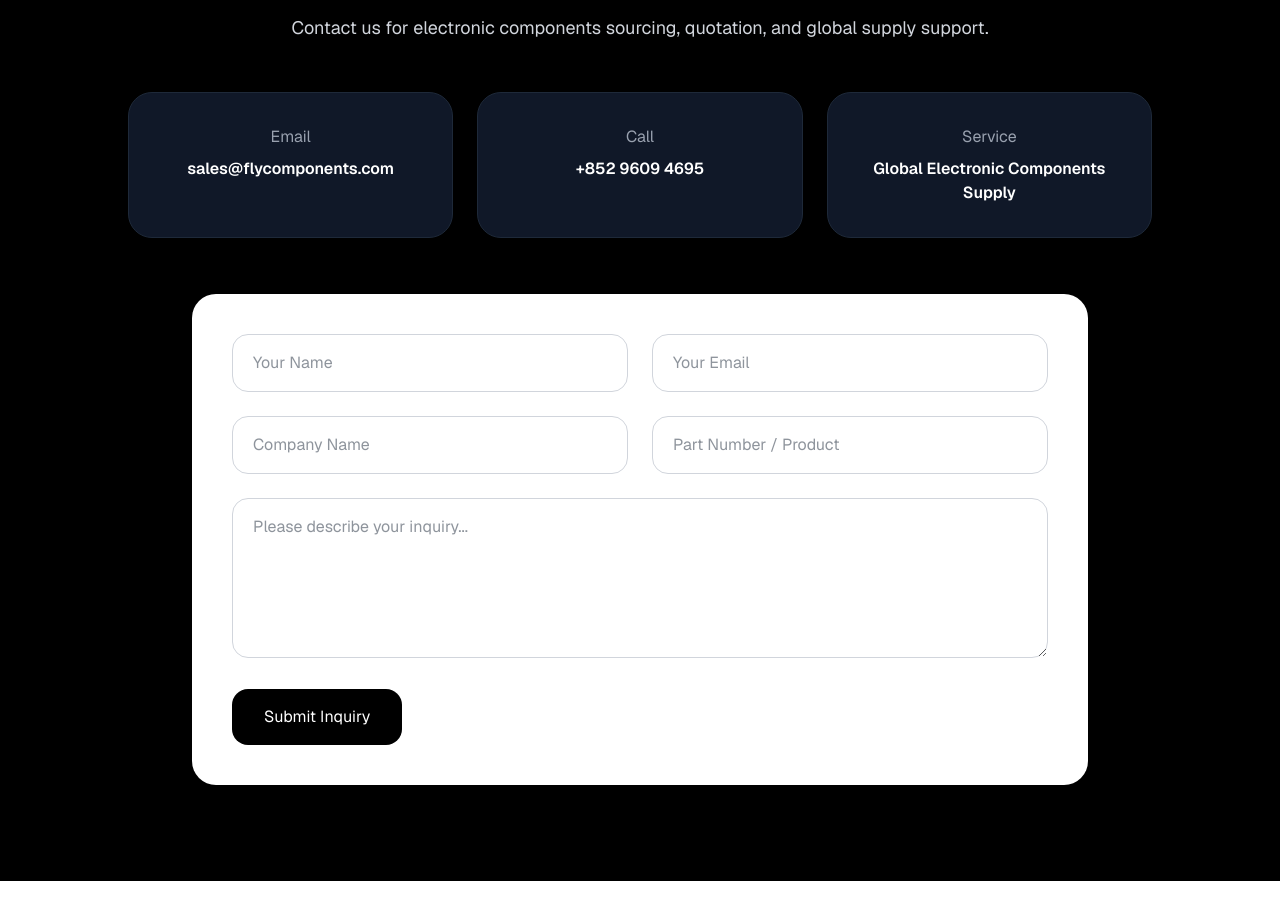
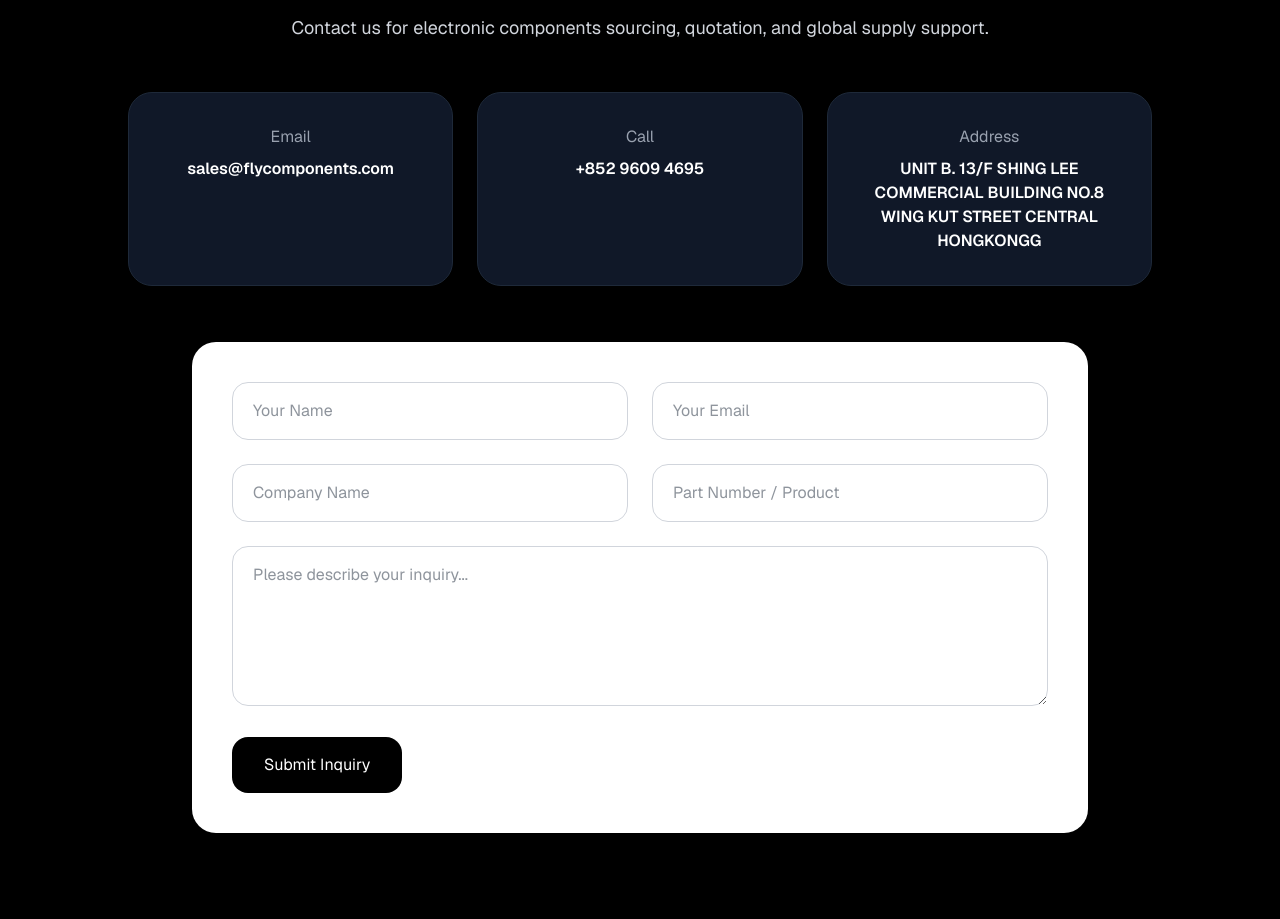
Before and after one commit to ajr2026/fly-components, a Next.js app: page / in a window 1280 px wide. Shown: the part 3360-4279 px from the top of the page. Before the commit the page ends 4241 px from the top, so only its background shows below. Built offline with nearby package versions, Linux system fonts and the light colour scheme.

Commit message:
Update page.tsx

```diff
--- a/app/page.tsx
+++ b/app/page.tsx
@@ -241,8 +241,8 @@ export default function FlyComponentsWebsite() {
             </div>
 
             <div className="border border-gray-800 rounded-3xl p-8 bg-gray-900">
-              <p className="text-gray-400 mb-2">Service</p>
-              <p className="font-semibold">Global Electronic Components Supply</p>
+              <p className="text-gray-400 mb-2">Address</p>
+              <p className="font-semibold">UNIT B. 13/F SHING LEE COMMERCIAL BUILDING NO.8 WING KUT STREET CENTRAL HONGKONGG</p>
             </div>
           </div>
 
```
